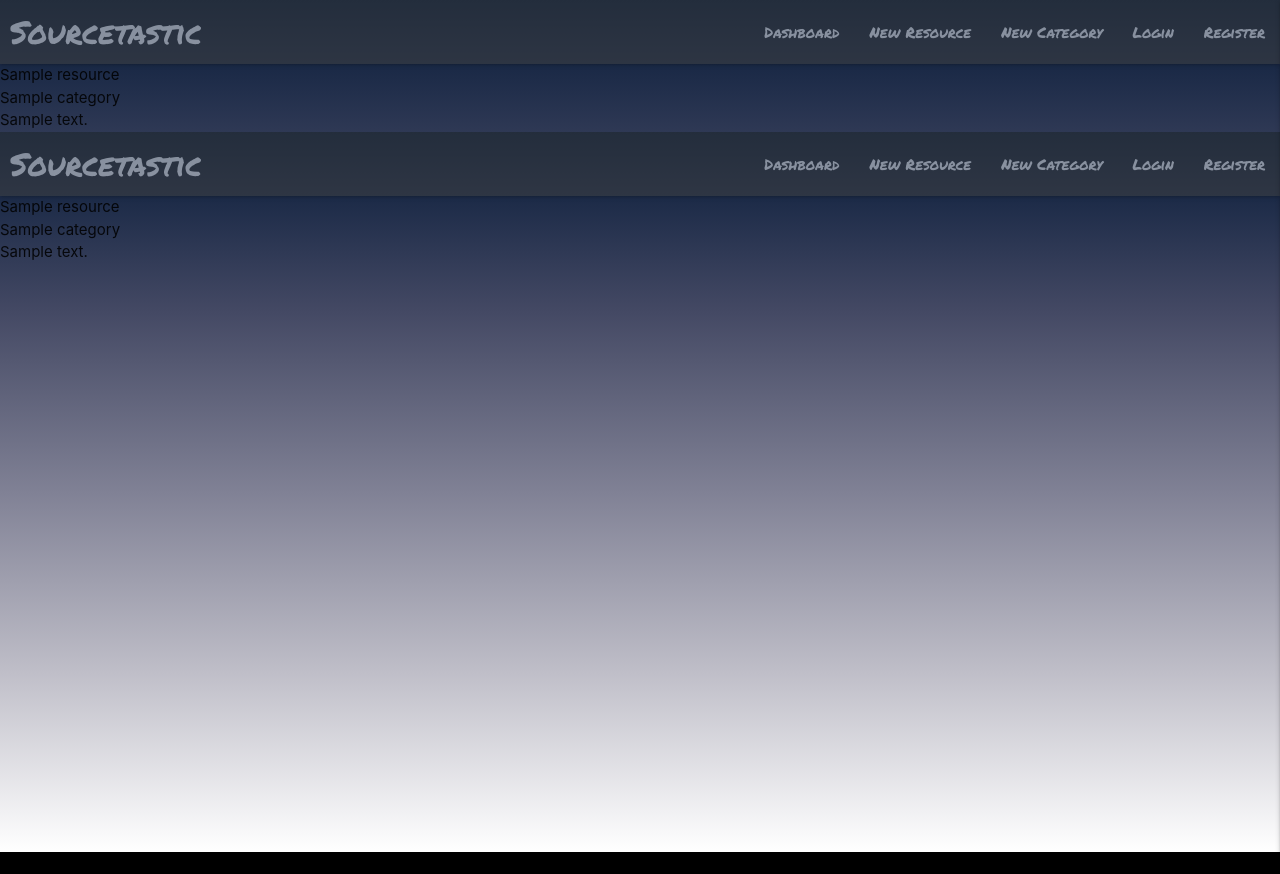
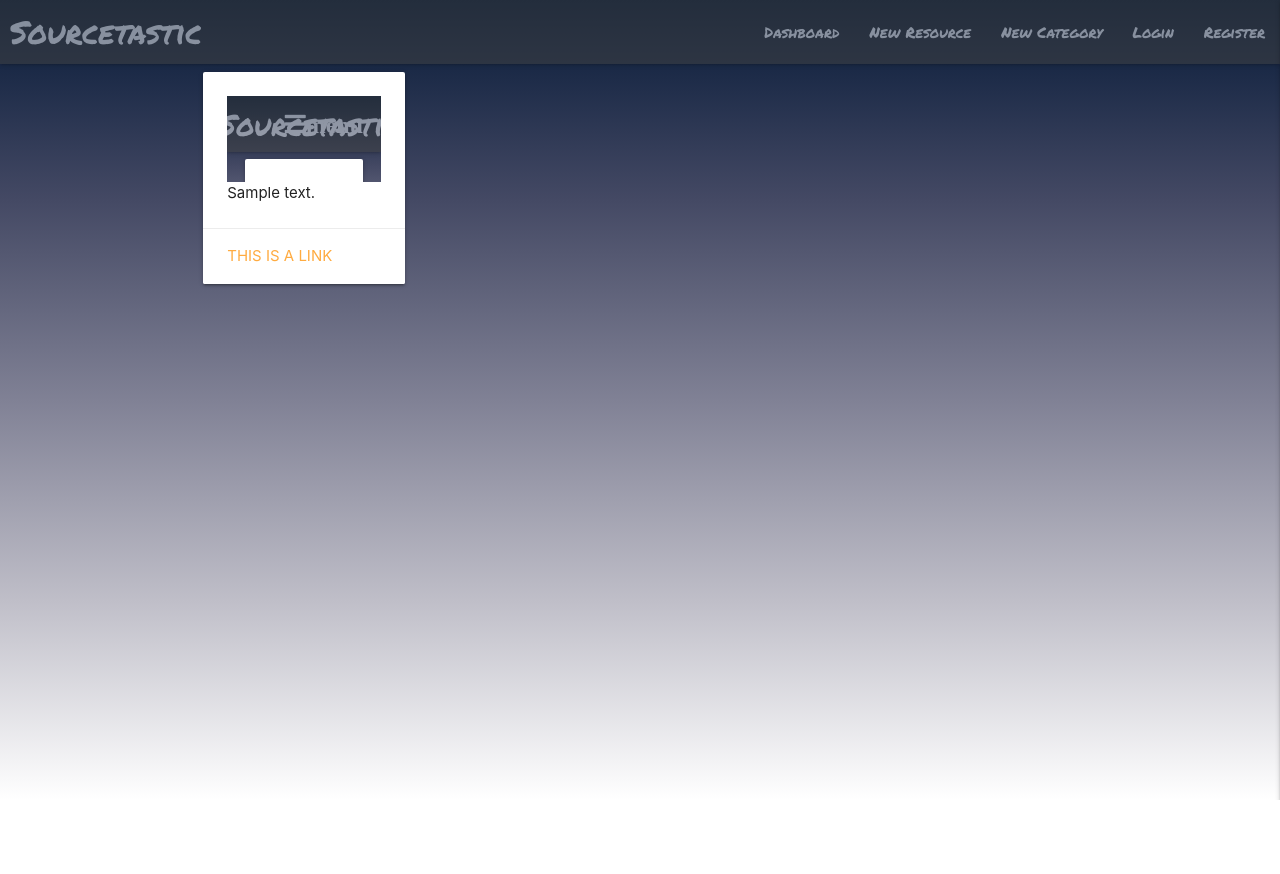
Before and after one commit to shaff600/Sourcetastic, a Flask app: page / in a window 1280 px wide. After the commit the page ends 800 px from the top, so only its background shows below. Run offline with Flask 2, Linux system fonts and the light colour scheme; a database or web service that is not in the repository returns one stand-in record (values such as "Sample title"); some libraries are stand-ins or nearby versions.

Commit message:
Added Materialize cards

```diff
--- a/templates/resources.html
+++ b/templates/resources.html
@@ -1,13 +1,26 @@
 {% extends "base.html"%}
 {% block content %}
 
-    {% for resource in resources %}
-        {{resource.name}}<br>
-        {{resource.category}}<br>
-        {{resource.description}}<br>
-        <div class="video-container">
-            <iframe width="50" height="50" src="{{resource.link}}" frameborder="0" allowfullscreen></iframe>
-        </div>
-    {% endfor %}x
+
+        <div class="container">
+            <div class="row">
+              {% for resource in resources %}
+              <div class="col s12 m3">
+              <div class="card">
+                <div class="card-content">
+                    <div class="video-container m3">
+                        <iframe width="853" height="480" src="{{resource.link}}" frameborder="0" ></iframe>
+                    </div>
+                  <p>{{resource.description}}</p>
+                </div>
+                <div class="card-action">
+                  <a href="#">This is a link</a>
+                </div>
+              </div>
+            </div>
+            {% endfor %}
+            </div>
+          </div>
+
 
 {% endblock %}
```
